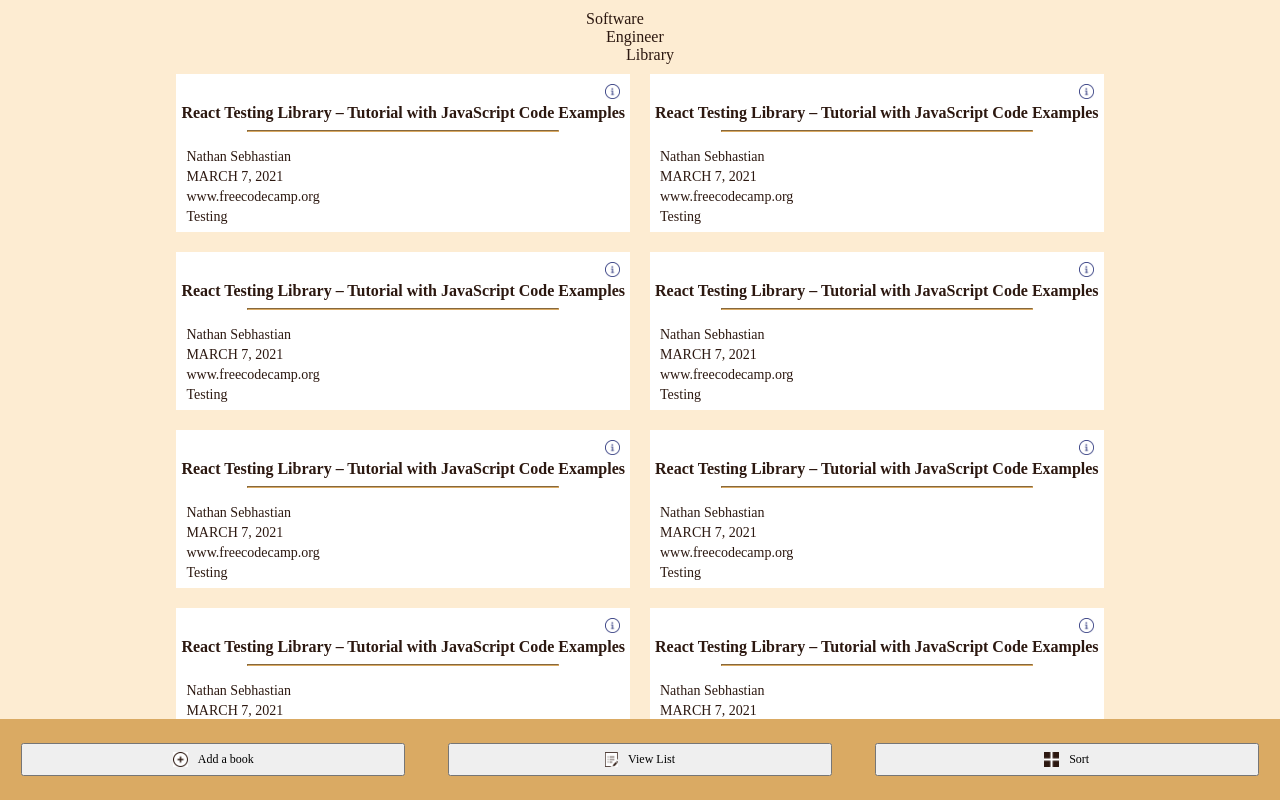
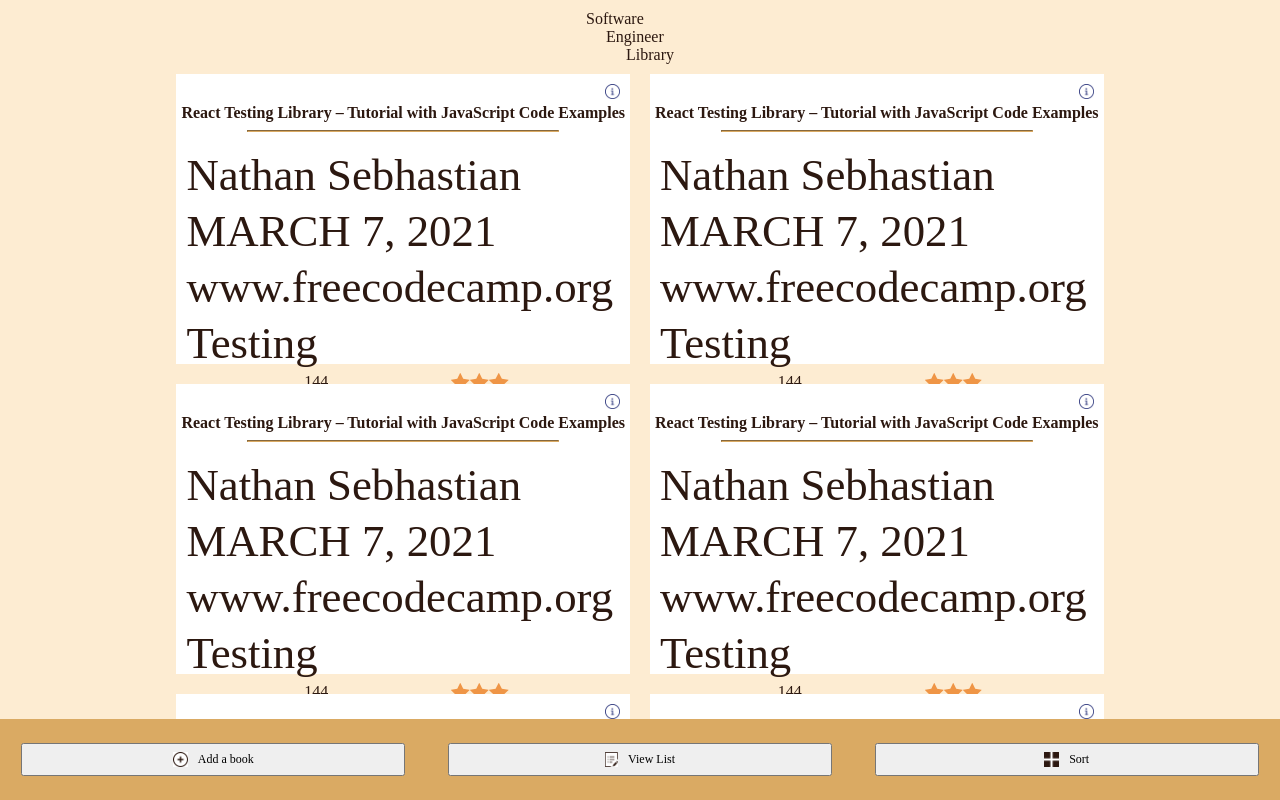
Before and after one commit to jcsmileyjr/software-engineer-library, a React (Create React App) app in the folder client/: page / in a window 1280 px wide. Built offline with nearby package versions, Linux system fonts and the light colour scheme.

Commit message:
Feature: Rating Component within the Book component

```diff
--- a/client/src/components/book/Book.js
+++ b/client/src/components/book/Book.js
@@ -1,7 +1,10 @@
 import "./book.css";
 import Details from "../../assets/details-library.png";
+import Rating from "../rating/Rating";
 
 const Book = () => {
+
+    const testRating = {numberOfStars:3, numberOfRating: 144}
     return(
         <div className="book--container">
             <div className="book__title--container">
@@ -13,6 +16,7 @@
             <p>MARCH 7, 2021</p>
             <p>www.freecodecamp.org</p>
             <p>Testing</p>
+            <Rating rating={testRating} />
         </div>
     )
 }
--- a/client/src/components/book/book.css
+++ b/client/src/components/book/book.css
@@ -11,7 +11,7 @@
 }
 
 .book--container > p {
-    font-size: var(--Paragraph-Text-Font-Size);
+    font-size: 3.5vw;
     margin:2px 0 2px 5px;
     word-wrap:break-word;
     font-family: var(--Paragraph-font-style)
--- /dev/null
+++ b/client/src/components/rating/Rating.js
@@ -0,0 +1,21 @@
+import './rating.css';
+import Star from '../../assets/icon-star.svg';
+
+const Rating = ({rating}) => {
+    const arrayOfStars = Array(rating.numberOfStars).fill(0);
+    return (
+        <div className="rating--container">
+            <p>{rating.numberOfRating}</p>
+            <div className="ratingStar--container">
+
+                {
+                    arrayOfStars.map((star, id) => (
+                        <img src={Star} alt="" />
+                    ))
+                }
+            </div>
+        </div>
+    )
+}
+
+export default Rating;
--- /dev/null
+++ b/client/src/components/rating/rating.css
@@ -0,0 +1,9 @@
+.rating--container {
+    display: flex;
+    justify-content: space-evenly;
+    margin-top: 2px;
+}
+
+.ratingStar--container {
+    display: flex;
+}
```
Also changed, not shown: client/src/assets/icon-star.svg (added).
